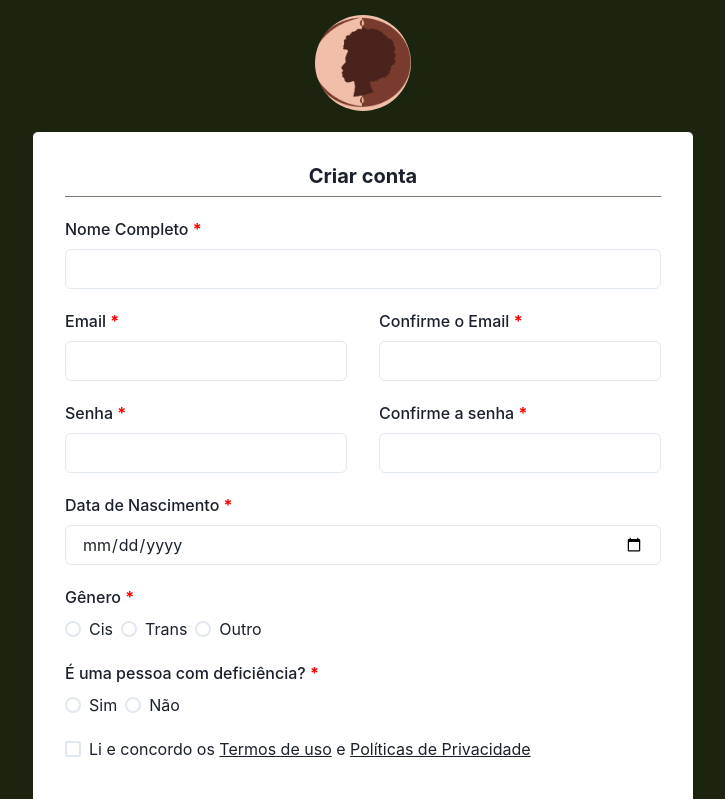
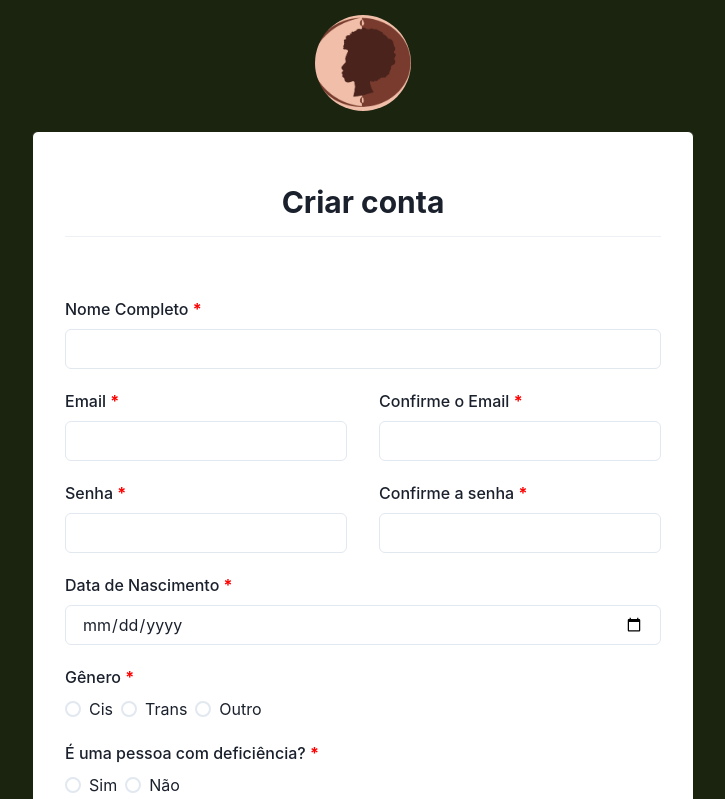
Before and after one commit to Marcosnto/kianda, a Next.js app: page /register in a window 1280 px wide. Shown: the top 799 px of the page, without its empty margins (277-1002 px from the left). Built offline with nearby package versions, Linux system fonts and the light colour scheme.

Commit message:
refactor: put ComponentTitle on auto register component

```diff
--- a/src/components/CMS/Forms/User/AutoRegister/index.tsx
+++ b/src/components/CMS/Forms/User/AutoRegister/index.tsx
@@ -12,14 +12,13 @@ import {
   RadioGroup,
   Stack,
   Radio,
-  Heading,
-  Divider,
   Flex,
   Button,
   Checkbox,
   Link,
 } from "@chakra-ui/react";
 import RequiredInput from "../../RequiredInput";
+import ComponentTitle from "@/components/CMS/Title";
 
 function UserAutoRegister() {
   const privacyPolicyLink = process.env.NEXT_PUBLIC_PRIVACY_POLICY;
@@ -75,10 +74,7 @@ function UserAutoRegister() {
         borderRadius: "6px",
       }}
     >
-      <Heading as="h2" size="md" mb="2" textAlign="center">
-        Criar conta
-      </Heading>
-      <Divider mb="5" />
+      <ComponentTitle title="Criar conta" type="h1" />
       <Flex flexDir="column" gap="5" mb="10">
         <FormControl isInvalid={!!errors.fullName}>
           <FormLabel htmlFor="fullName">
```
